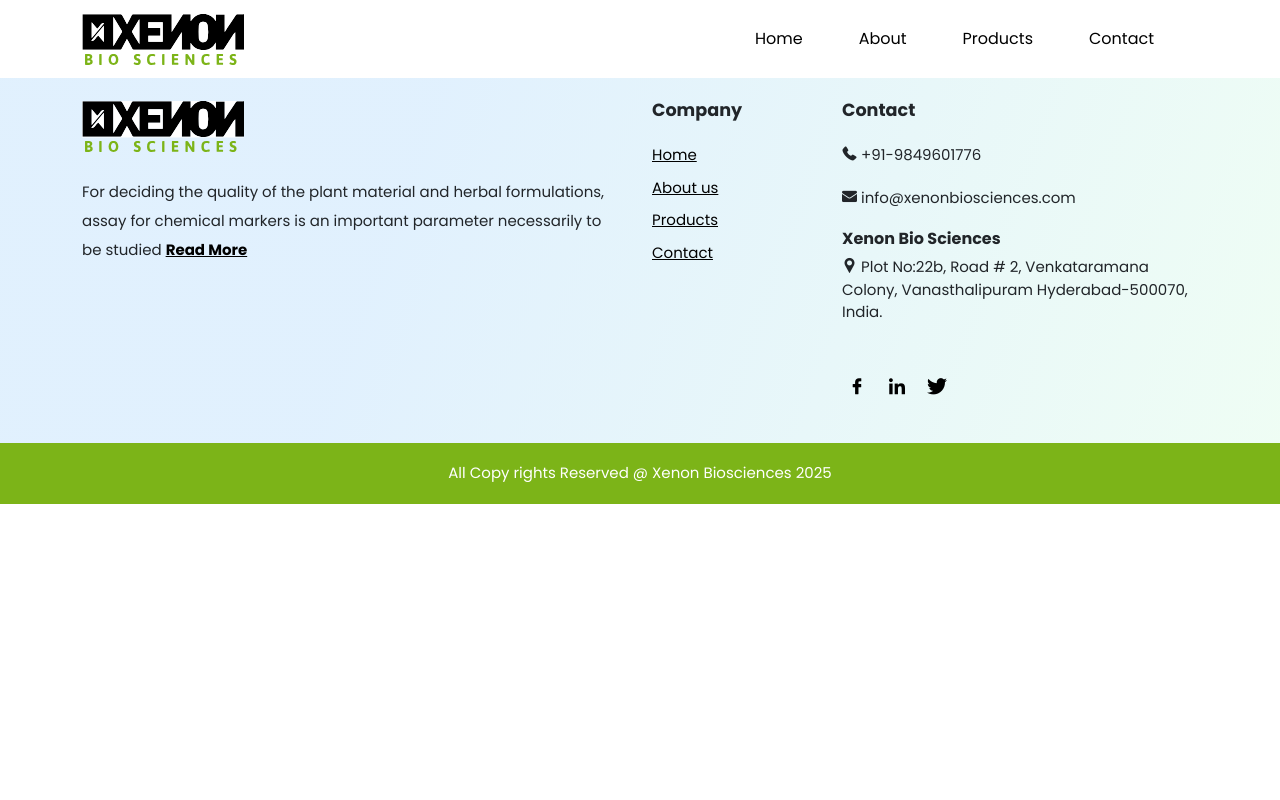
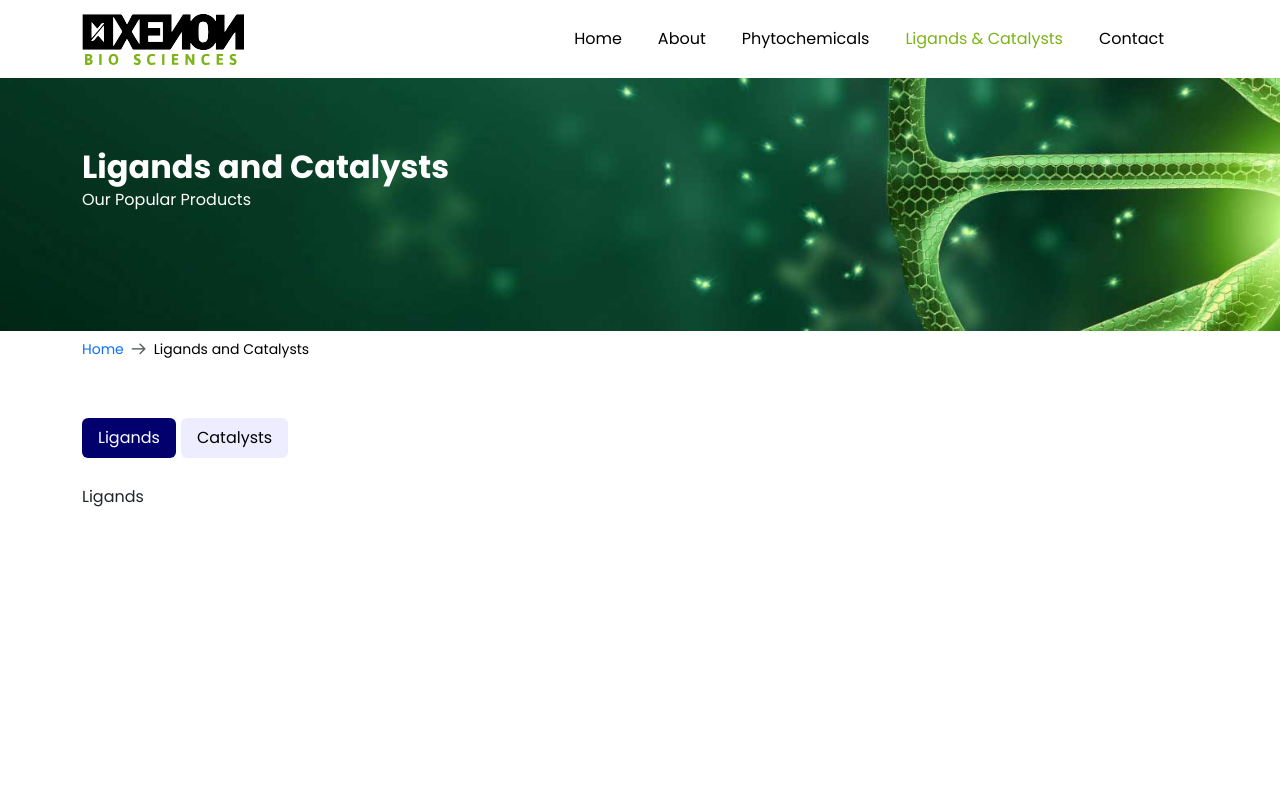
Before and after one commit to praveengupthanandipati/xenonnew, a React (Vite) app: page /Ligands in a window 1280 px wide. Shown: the top 800 px of the page. Built offline with nearby package versions, Linux system fonts and the light colour scheme.

Commit message:
commit files

```diff
--- a/src/App.jsx
+++ b/src/App.jsx
@@ -4,6 +4,7 @@ import Footer from "./components/Footer";
 import Home from "./pages/Home";
 import About from "./pages/About";
 import Products from "./pages/Products";
+import Ligands from "./pages/Ligands";
 import ProductDetail from "./pages/ProductDetail";
 import Contact from "./pages/Contact";
 
@@ -16,6 +17,7 @@ function App() {
         <Route path="/" element={<Home />} />
         <Route path="About" element={<About/>} />
         <Route path="Products" element={<Products/>}/>
+        <Route path="Ligands" element={<Ligands/>}/>
         <Route path="ProductDetail" element={<ProductDetail/>}/>
         <Route path="Contact" element={<Contact/>}/>
       </Routes>
--- a/src/components/Header.jsx
+++ b/src/components/Header.jsx
@@ -145,7 +145,16 @@ const Header = () => {
                       className={`nav-link ${isActive("/Products")}`}
                       onClick={handleNavLinkClick}
                     >
-                      Products
+                      Phytochemicals
+                    </Link>
+                  </li>
+                  <li className="nav-item">
+                    <Link
+                      to="/Ligands"
+                      className={`nav-link ${isActive("/Ligands")}`}
+                      onClick={handleNavLinkClick}
+                    >
+                      Ligands & Catalysts
                     </Link>
                   </li>
                   <li className="nav-item">
--- /dev/null
+++ b/src/pages/Ligands.jsx
@@ -0,0 +1,101 @@
+import React from 'react'
+import { NavLink, useNavigate, Link } from 'react-router-dom';
+
+const Ligands = () => {
+    const pageTitle = "Ligands and Catalysts";
+    const pageIntro = "Our Popular Products";
+    const navigate = useNavigate();
+  return (
+    <div>
+         <section className="subPage">
+            <div className="subPageHeader">
+                <div className="container">
+                    <div className="row pt-2 pt-md-5">
+                        <div className="col-lg-8 col-md-10">
+                        <h1 className="h1 font-bold">{pageTitle}</h1>
+                        <p className="d-none d-md-block">{pageIntro}</p>
+                        </div>
+                    </div>
+                </div>
+            </div>
+            <div className="subPageMain">
+                <div className="container">
+                    <nav aria-label="breadcrumb">
+                        <ol className="breadcrumb my-2">
+                            <li className="breadcrumb-item">
+                                <NavLink to="/">Home</NavLink>
+                            </li>
+                            <li className="breadcrumb-item active" aria-current="page">
+                                {pageTitle}
+                            </li>
+                        </ol>
+                    </nav>
+                </div>
+                <div className="container">
+                    <div className="pageContainer">
+                        <ul className="nav nav-pills mb-3" id="pills-tab" role="tablist">
+                            <li className="nav-item" role="presentation">
+                                <button
+                                    className="nav-link active"
+                                    id="pills-Ligands-tab"
+                                    data-bs-toggle="pill"
+                                    data-bs-target="#pills-Ligands"
+                                    type="button"
+                                    role="tab"
+                                    aria-controls="pills-Ligands"
+                                    aria-selected="true"
+                                >
+                                Ligands
+                                </button>
+                            </li>
+                            <li className="nav-item" role="presentation">
+                                <button
+                                    className="nav-link"
+                                    id="pills-Catalysts-tab"
+                                    data-bs-toggle="pill"
+                                    data-bs-target="#pills-Catalysts"
+                                    type="button"
+                                    role="tab"
+                                    aria-controls="pills-Catalysts"
+                                    aria-selected="false"
+                                >
+                                    Catalysts
+                                </button>
+                            </li>
+                        </ul>
+                        <div className="tab-content" id="pills-tabContent">
+                            <div
+                                className="tab-pane fade show active"
+                                id="pills-Ligands"
+                                role="tabpanel"
+                                aria-labelledby="pills-Ligands-tab"
+                            >
+                                {/* table responsive starts here */}
+                                <div className="table-responsive">
+                                    <p>Ligands</p>
+                                </div>
+                                {/* table resposive ends*/}
+                            </div>
+                            <div
+                                className="tab-pane fade"
+                                id="pills-Catalysts"
+                                role="tabpanel"
+                                aria-labelledby="pills-Catalysts-tab"
+                                >
+                                 {/* table responsive starts here */}
+                                 <div className="table-responsive">
+                                    <p>Catalysts</p>
+                                </div>
+                                {/* table resposive ends*/}
+                            </div>
+                        </div>
+                    </div>
+                </div>
+            </div>
+         </section>
+
+    </div>
+  )
+}
+
+export default Ligands
--- a/src/pages/Products.jsx
+++ b/src/pages/Products.jsx
@@ -32,7 +32,7 @@ const Products = () => {
           <div className="subPageHeader">
             <div className="container">
               <div className="row pt-2 pt-md-5">
-                <div className="col-lg-6 col-md-10">
+                <div className="col-lg-8 col-md-10">
                   <h1 className="h1 font-bold">{pageTitle}</h1>
                   <p className="d-none d-md-block">{pageIntro}</p>
                 </div>
--- a/src/styles/App.scss
+++ b/src/styles/App.scss
@@ -62,7 +62,7 @@ p {
 header{
     background:map.get(v.$colors, "white");
     .nav-item{
-        padding:10px 20px;
+        padding:10px;
         color:map.get(v.$colors, "black");
 
         .nav-link{
```
